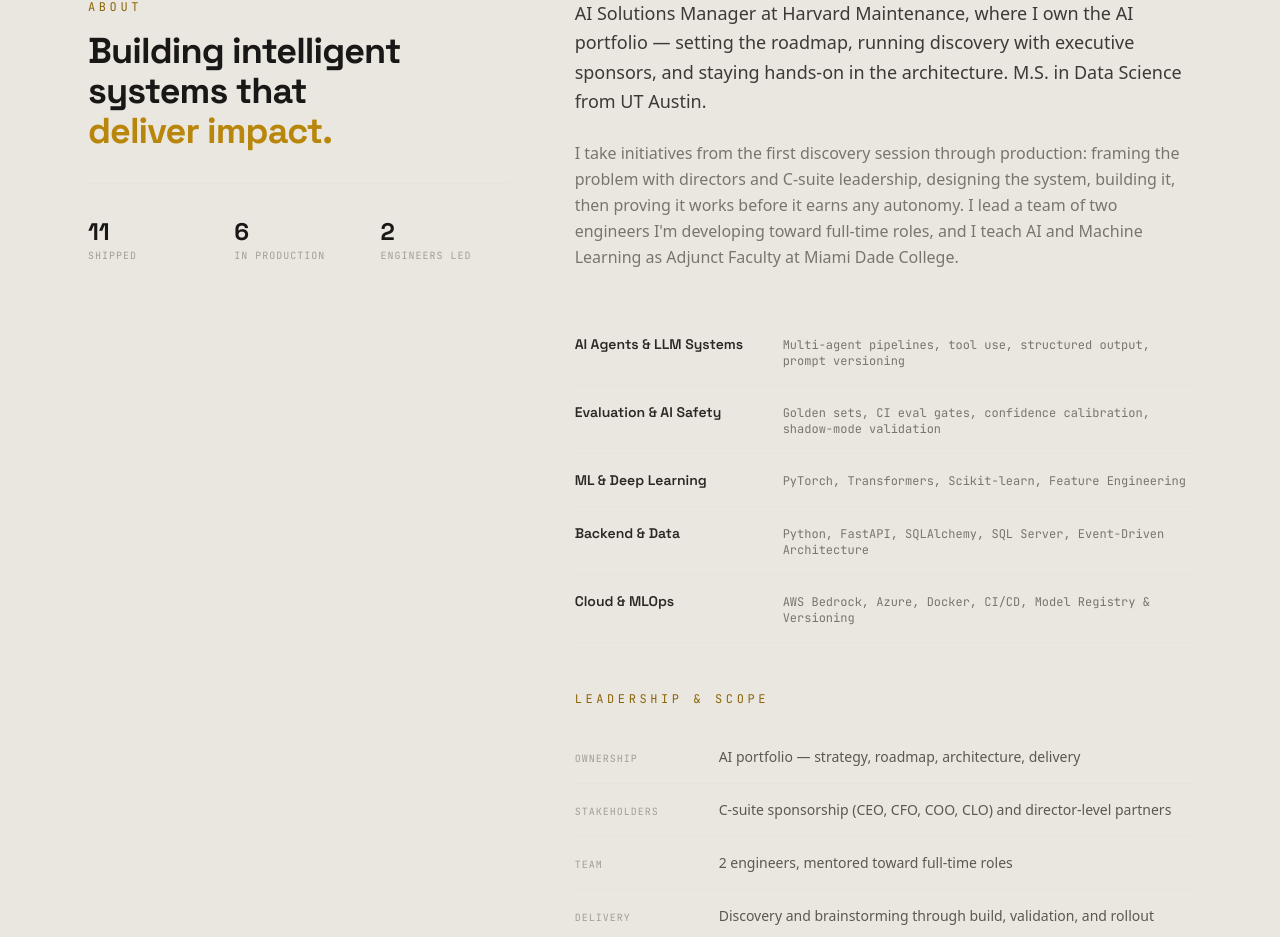
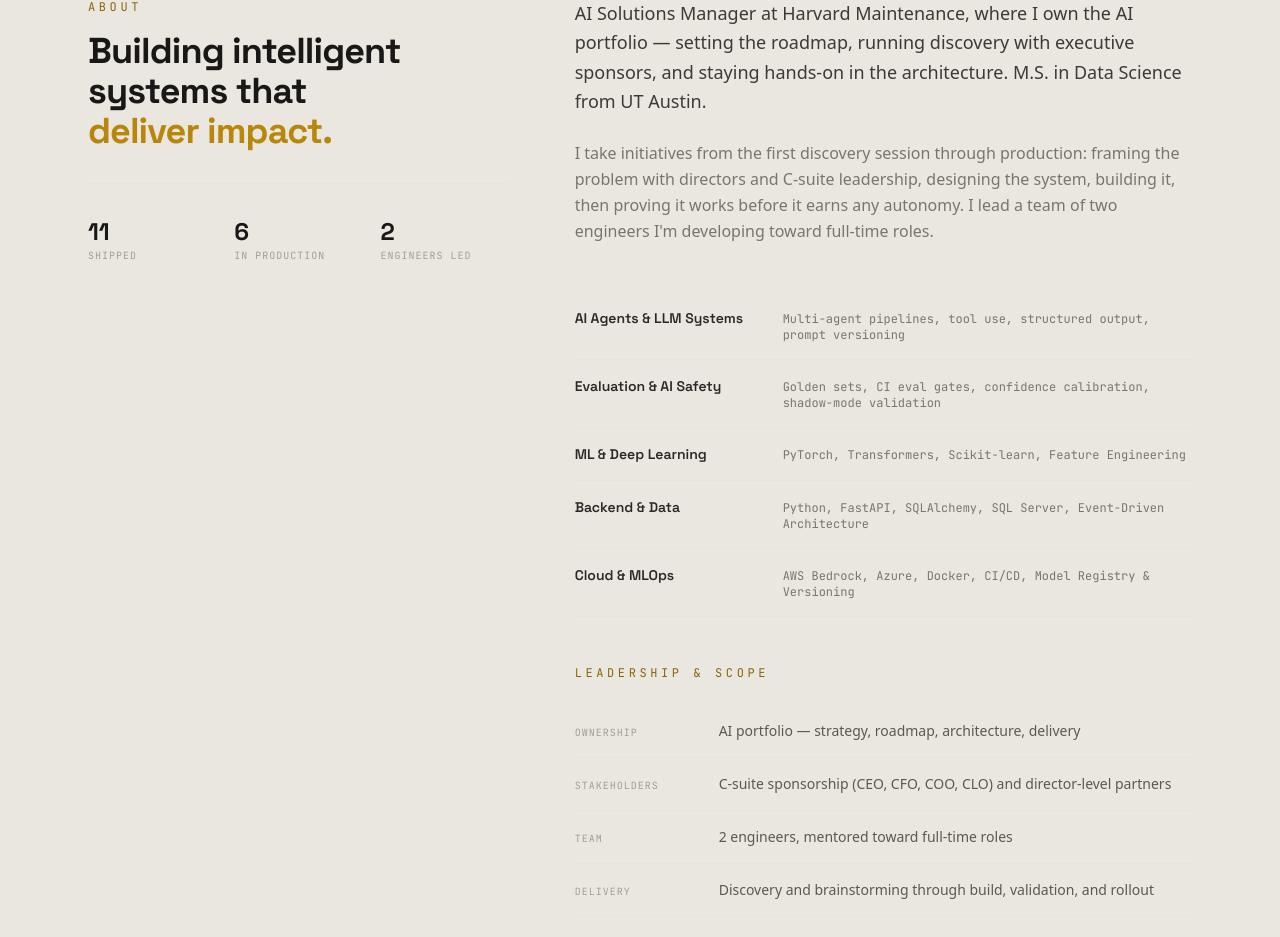
Before and after one commit to orbek/portfolio, a React (Vite) app: page / in a window 1280 px wide. Shown: the part 930-1867 px from the top of the page. Built offline with nearby package versions, Linux system fonts and the light colour scheme.

Commit message:
Remove adjunct faculty reference from About
The teaching role has ended, so the present-tense claim is no longer
accurate.

```diff
--- a/src/components/About.jsx
+++ b/src/components/About.jsx
@@ -71,8 +71,7 @@ const About = () => {
                                 I take initiatives from the first discovery session through production:
                                 framing the problem with directors and C-suite leadership, designing the
                                 system, building it, then proving it works before it earns any autonomy.
-                                I lead a team of two engineers I'm developing toward full-time roles, and
-                                I teach AI and Machine Learning as Adjunct Faculty at Miami Dade College.
+                                I lead a team of two engineers I'm developing toward full-time roles.
                             </p>
                         </div>
 
```
